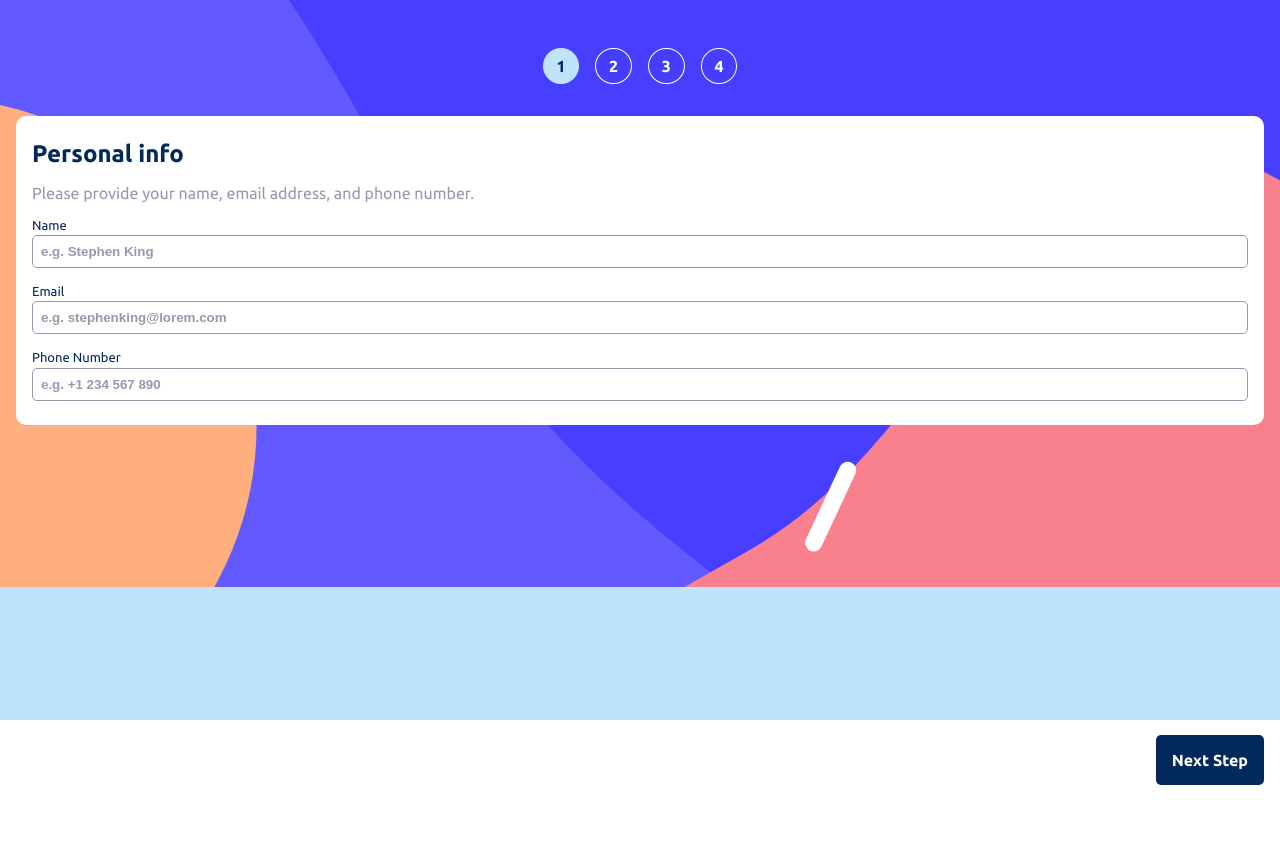
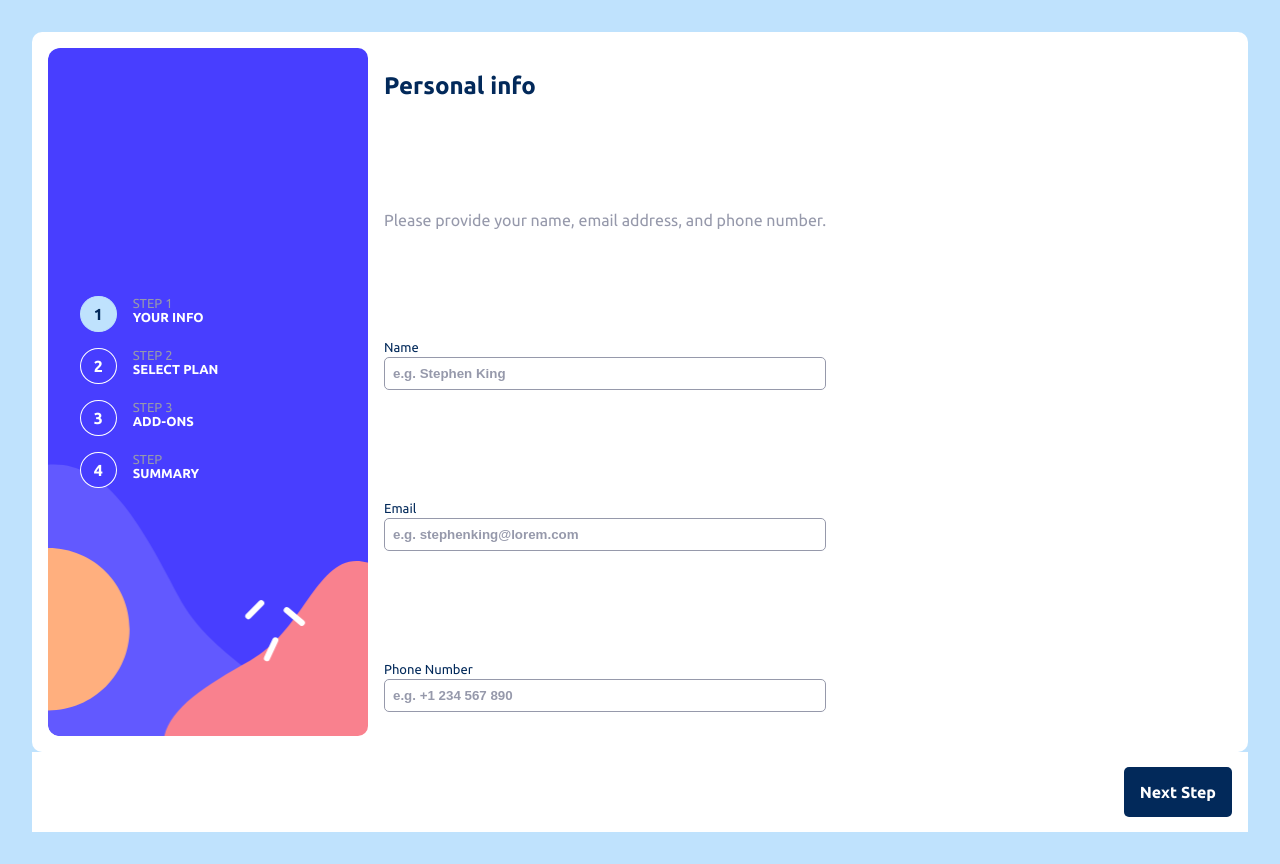
Before and after one commit to oc-garcia/multi-step-form, a React (Vite) app: page / in a window 1280 px wide. Before the commit the page ends 800 px from the top, so only its background shows below. Built offline with nearby package versions, Linux system fonts and the light colour scheme.

Commit message:
FInished phase indicator container

```diff
--- a/src/App/App.tsx
+++ b/src/App/App.tsx
@@ -44,10 +44,18 @@
     <section className={styles.mainContainer}>
       <div className={styles.topContainer}>
         <div className={styles.phaseContainer}>
-          <PhaseIndicator phase={phase.phase1}>1</PhaseIndicator>
-          <PhaseIndicator phase={phase.phase2}>2</PhaseIndicator>
-          <PhaseIndicator phase={phase.phase3}>3</PhaseIndicator>
-          <PhaseIndicator phase={phase.phase4}>4</PhaseIndicator>
+          <PhaseIndicator phase={phase.phase1} id={1}>
+            1
+          </PhaseIndicator>
+          <PhaseIndicator phase={phase.phase2} id={2}>
+            2
+          </PhaseIndicator>
+          <PhaseIndicator phase={phase.phase3} id={3}>
+            3
+          </PhaseIndicator>
+          <PhaseIndicator phase={phase.phase4} id={4}>
+            4
+          </PhaseIndicator>
         </div>
         <MultStepForm
           phase={phase}
--- a/src/App/app.module.css
+++ b/src/App/app.module.css
@@ -25,3 +25,24 @@
   gap: 1rem;
   padding: 2rem;
 }
+
+@media (min-width: 800px) {
+  .mainContainer {
+    background-color: var(--Light_blue);
+    padding: 2rem;
+  }
+
+  .topContainer {
+    flex-direction: row;
+    background-image: none;
+    background-color: var(--White);
+    border-radius: 10px;
+  }
+
+  .phaseContainer {
+    background-image: url("../assets/images/bg-sidebar-desktop.svg");
+    background-size: cover;
+    border-radius: 10px;
+    flex-direction: column;
+  }
+}
--- a/src/components/PhaseIndicator/PhaseIndicator.tsx
+++ b/src/components/PhaseIndicator/PhaseIndicator.tsx
@@ -4,8 +4,45 @@
 type Props = {
   children: ReactNode;
   phase: boolean;
+  id: number;
 };
 
-export default function PhaseIndicator({ children, phase }: Props) {
-  return <div className={phase ? styles.phaseIndicatorActive : styles.phaseIndicatorInactive}>{children}</div>;
+export default function PhaseIndicator({ children, phase, id }: Props) {
+  const handleTitle = (prmt: number) => {
+    if (prmt === 1) {
+      return "YOUR INFO";
+    }
+    if (prmt === 2) {
+      return "SELECT PLAN";
+    }
+    if (prmt === 3) {
+      return "ADD-ONS";
+    }
+    if (prmt === 4) {
+      return "SUMMARY";
+    }
+  };
+    const handleStepTextIndicator = (prmt: number) => {
+      if (prmt === 1) {
+        return "STEP 1";
+      }
+      if (prmt === 2) {
+        return "STEP 2";
+      }
+      if (prmt === 3) {
+        return "STEP 3";
+      }
+      if (prmt === 4) {
+        return "STEP ";
+      }
+    };
+  return (
+    <div className={styles.phaseIndicatorContainer}>
+      <div className={phase ? styles.phaseIndicatorActive : styles.phaseIndicatorInactive}>{children}</div>
+      <div className={styles.phaseIndicatorDetailsContainer}>
+        <h2 className={styles.stepTextIndicator}>{handleStepTextIndicator(id)}</h2>
+        <h2 className={styles.title}>{handleTitle(id)}</h2>
+      </div>
+    </div>
+  );
 }
--- a/src/components/PhaseIndicator/phaseIndicator.module.css
+++ b/src/components/PhaseIndicator/phaseIndicator.module.css
@@ -13,5 +13,33 @@
   background-color: var(--Light_blue);
   font-weight: 700;
   color: var(--Marine-blue);
-   border: 1px solid var(--Light_blue);
+  border: 1px solid var(--Light_blue);
 }
+
+.phaseIndicatorDetailsContainer {
+  display: none;
+}
+
+@media (min-width: 800px) {
+  .phaseIndicatorContainer {
+    display: flex;
+    gap: 1rem;
+    align-items: flex-start;
+    width: 20vw;
+  }
+
+  .phaseIndicatorDetailsContainer {
+    display: flex;
+    flex-direction: column;
+  }
+
+  .stepTextIndicator {
+    font-size: small;
+    font-weight: 400;
+    color: var(--Cool_gray);
+  }
+  .title {
+    font-size: small;
+    color: var(--White);
+  }
+}
```
